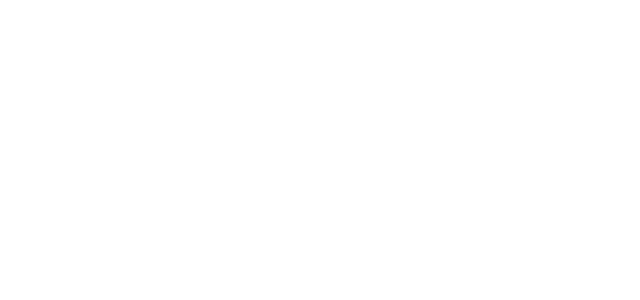
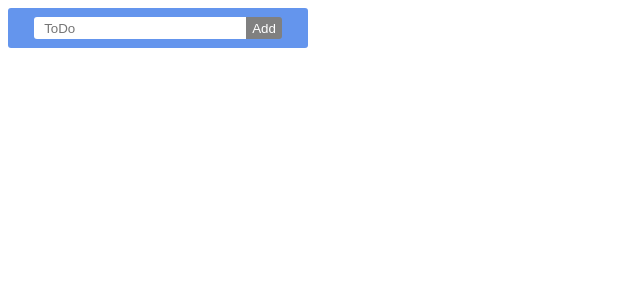
Before and after one commit to An39nA0219/todo-react.js-with-vscode, a React (Create React App) app: page / in a window 1280 px wide. Shown: the top 300 px of the page, without its empty margins (0-640 px from the left). Built offline with nearby package versions, Linux system fonts and the light colour scheme.

Commit message:
InputAreaの作成

```diff
--- a/src/App.js
+++ b/src/App.js
@@ -1,9 +1,10 @@
 import './App.css';
+import { InputArea } from './components/InputArea'
 
 function App() {
   return (
     <>
-      <div></div>
+      <InputArea></InputArea>
     </>
   );
 }
--- /dev/null
+++ b/src/components/InputArea.jsx
@@ -0,0 +1,8 @@
+export const InputArea = () => {
+  return (
+    <div className="input-area">
+        <input placeholder="ToDo"></input>
+        <button>Add</button>
+    </div>
+  );
+};
--- a/src/index.css
+++ b/src/index.css
@@ -1,13 +1,31 @@
-body {
-  margin: 0;
-  font-family: -apple-system, BlinkMacSystemFont, 'Segoe UI', 'Roboto', 'Oxygen',
-    'Ubuntu', 'Cantarell', 'Fira Sans', 'Droid Sans', 'Helvetica Neue',
-    sans-serif;
-  -webkit-font-smoothing: antialiased;
-  -moz-osx-font-smoothing: grayscale;
+input {
+  height: 20px;
+  width: 200px;
+  margin-top: 9px;
+  border: none;
+  outline: none;
+  border-radius: 3px 0px 0px 3px;
+  padding-left: 10px;
 }
 
-code {
-  font-family: source-code-pro, Menlo, Monaco, Consolas, 'Courier New',
-    monospace;
+button {
+  height : 22px;
+  margin-top: 9px;
+  border: none;
+  background-color:grey;
+  color: white;
+  border-radius: 0px 3px 3px 0px;
 }
+
+button:hover {
+  background-color:silver;
+}
+
+.input-area {
+  background-color:cornflowerblue;
+  width: 300px;
+  height: 40px;
+  display: flex;
+  justify-content: center;
+  border-radius: 3px;
+}
```
